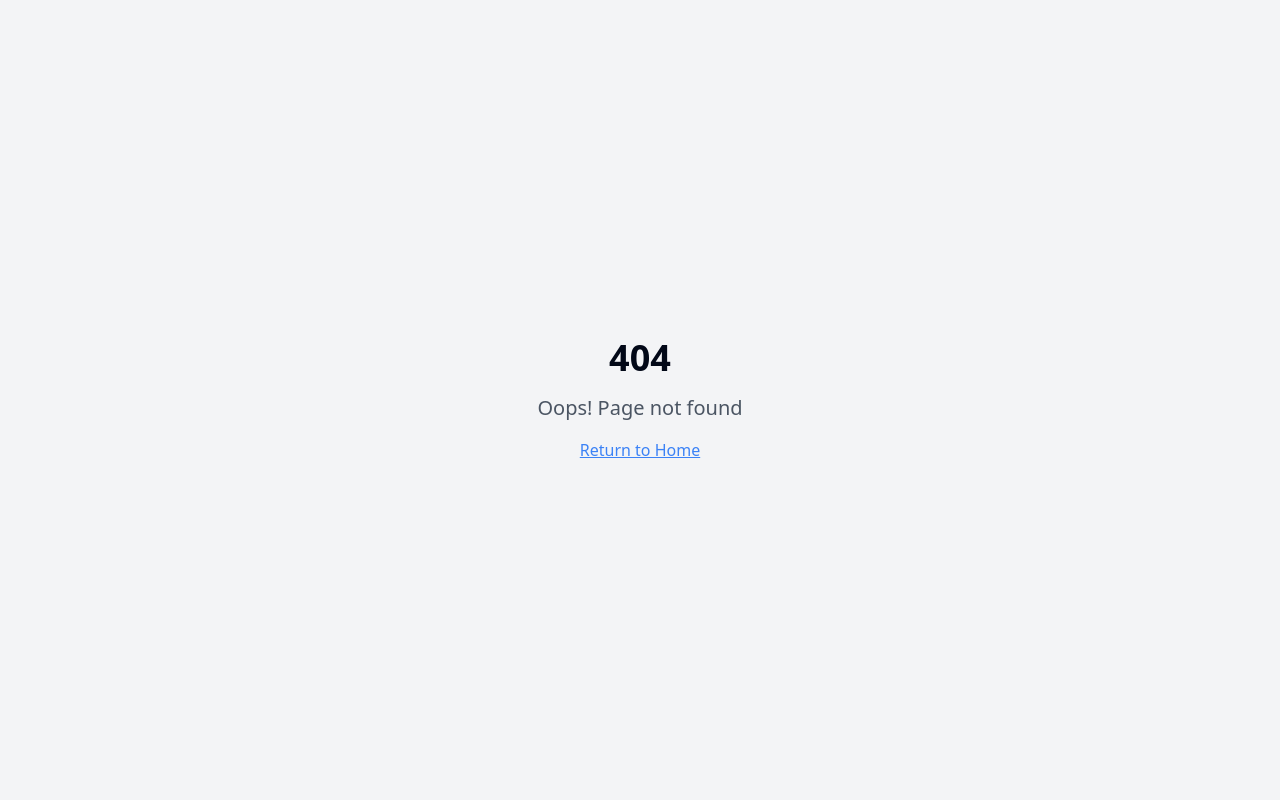
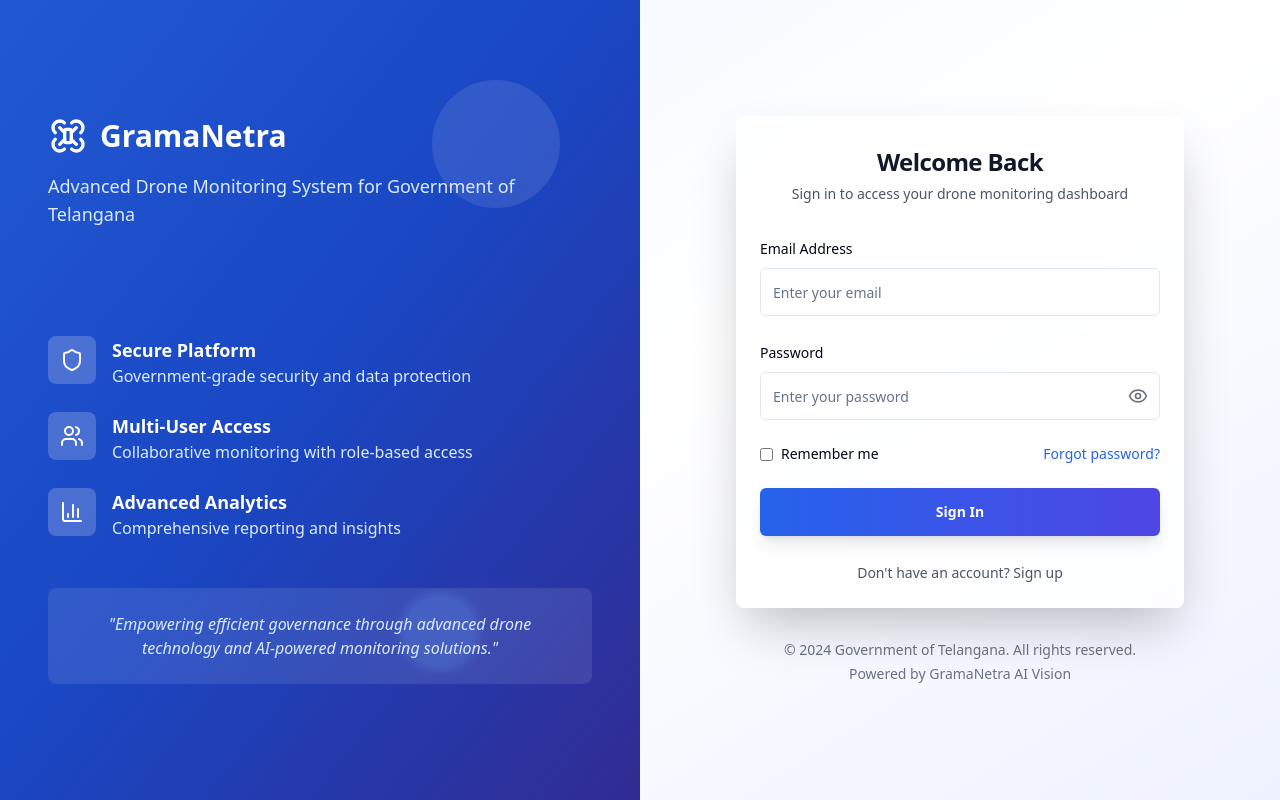
Before and after one commit to deekshitha7271/telangana-grama-netra, a React (Vite) app: page /auth in a window 1280 px wide. Before the commit this address had no page. Built offline with nearby package versions, Linux system fonts and the light colour scheme.

Commit message:
feat: Add authentication page
Adds a new authentication page with a beautiful and modern design.

```diff
--- a/src/App.tsx
+++ b/src/App.tsx
@@ -1,3 +1,4 @@
+
 import { Toaster } from "@/components/ui/toaster";
 import { Toaster as Sonner } from "@/components/ui/sonner";
 import { TooltipProvider } from "@/components/ui/tooltip";
@@ -8,6 +9,7 @@ import Index from "./pages/Index";
 import LiveDrone from "./pages/LiveDrone";
 import NotFound from "./pages/NotFound";
 import GramaNetraDemo from "./pages/GramaNetraDemo";
+import Auth from "./pages/Auth";
 
 const queryClient = new QueryClient();
 
@@ -20,6 +22,7 @@ const App = () => (
         <BrowserRouter>
           <Routes>
             <Route path="/" element={<Index />} />
+            <Route path="/auth" element={<Auth />} />
             <Route path="/live-drone" element={<LiveDrone />} />
             <Route path="/demo" element={<GramaNetraDemo />} />
             {/* ADD ALL CUSTOM ROUTES ABOVE THE CATCH-ALL "*" ROUTE */}
--- /dev/null
+++ b/src/pages/Auth.tsx
@@ -0,0 +1,236 @@
+
+import React, { useState } from 'react';
+import { Button } from "@/components/ui/button";
+import { Input } from "@/components/ui/input";
+import { Card, CardContent, CardDescription, CardHeader, CardTitle } from "@/components/ui/card";
+import { Label } from "@/components/ui/label";
+import { Eye, EyeOff, Drone, Shield, Users, BarChart3 } from "lucide-react";
+import { useNavigate } from "react-router-dom";
+
+const Auth = () => {
+  const [isLogin, setIsLogin] = useState(true);
+  const [showPassword, setShowPassword] = useState(false);
+  const [formData, setFormData] = useState({
+    email: '',
+    password: '',
+    confirmPassword: '',
+    fullName: ''
+  });
+  const navigate = useNavigate();
+
+  const handleSubmit = (e: React.FormEvent) => {
+    e.preventDefault();
+    // Mock authentication - in real app, this would connect to your auth system
+    console.log('Auth attempt:', { isLogin, formData });
+    // Navigate to main dashboard after successful auth
+    navigate('/');
+  };
+
+  const handleInputChange = (e: React.ChangeEvent<HTMLInputElement>) => {
+    setFormData(prev => ({
+      ...prev,
+      [e.target.name]: e.target.value
+    }));
+  };
+
+  const features = [
+    {
+      icon: Drone,
+      title: "Live Drone Monitoring",
+      description: "Real-time aerial surveillance and monitoring"
+    },
+    {
+      icon: Shield,
+      title: "Secure Platform",
+      description: "Government-grade security and data protection"
+    },
+    {
+      icon: Users,
+      title: "Multi-User Access",
+      description: "Collaborative monitoring with role-based access"
+    },
+    {
+      icon: BarChart3,
+      title: "Advanced Analytics",
+      description: "Comprehensive reporting and insights"
+    }
+  ];
+
+  return (
+    <div className="min-h-screen bg-gradient-to-br from-blue-50 via-white to-indigo-50 flex">
+      {/* Left Panel - Features */}
+      <div className="hidden lg:flex lg:w-1/2 bg-gradient-to-br from-blue-600 via-blue-700 to-indigo-800 p-12 flex-col justify-center relative overflow-hidden">
+        <div className="absolute inset-0 bg-black/10"></div>
+        <div className="relative z-10">
+          <div className="mb-8">
+            <div className="flex items-center mb-4">
+              <Drone className="h-10 w-10 text-white mr-3" />
+              <h1 className="text-3xl font-bold text-white">GramaNetra</h1>
+            </div>
+            <p className="text-blue-100 text-lg">
+              Advanced Drone Monitoring System for Government of Telangana
+            </p>
+          </div>
+
+          <div className="space-y-6">
+            {features.map((feature, index) => (
+              <div key={index} className="flex items-start space-x-4 animate-fade-in" style={{animationDelay: `${index * 0.2}s`}}>
+                <div className="bg-white/20 p-3 rounded-lg">
+                  <feature.icon className="h-6 w-6 text-white" />
+                </div>
+                <div>
+                  <h3 className="text-white font-semibold text-lg">{feature.title}</h3>
+                  <p className="text-blue-100">{feature.description}</p>
+                </div>
+              </div>
+            ))}
+          </div>
+
+          <div className="mt-12 p-6 bg-white/10 rounded-lg backdrop-blur-sm">
+            <p className="text-blue-100 italic text-center">
+              "Empowering efficient governance through advanced drone technology and AI-powered monitoring solutions."
+            </p>
+          </div>
+        </div>
+
+        {/* Floating elements for visual appeal */}
+        <div className="absolute top-20 right-20 w-32 h-32 bg-white/10 rounded-full animate-float"></div>
+        <div className="absolute bottom-32 right-40 w-20 h-20 bg-blue-400/20 rounded-full animate-float" style={{animationDelay: '2s'}}></div>
+      </div>
+
+      {/* Right Panel - Authentication Form */}
+      <div className="flex-1 flex items-center justify-center p-8">
+        <div className="w-full max-w-md">
+          <Card className="shadow-2xl border-0 bg-white/80 backdrop-blur-sm">
+            <CardHeader className="text-center pb-8">
+              <div className="flex justify-center mb-4 lg:hidden">
+                <Drone className="h-12 w-12 text-blue-600" />
+              </div>
+              <CardTitle className="text-2xl font-bold text-gray-900">
+                {isLogin ? 'Welcome Back' : 'Create Account'}
+              </CardTitle>
+              <CardDescription className="text-gray-600">
+                {isLogin
+                  ? 'Sign in to access your drone monitoring dashboard'
+                  : 'Join the GramaNetra monitoring platform'
+                }
+              </CardDescription>
+            </CardHeader>
+
+            <CardContent>
+              <form onSubmit={handleSubmit} className="space-y-6">
+                {!isLogin && (
+                  <div className="space-y-2">
+                    <Label htmlFor="fullName">Full Name</Label>
+                    <Input
+                      id="fullName"
+                      name="fullName"
+                      type="text"
+                      placeholder="Enter your full name"
+                      value={formData.fullName}
+                      onChange={handleInputChange}
+                      required
+                      className="h-12"
+                    />
+                  </div>
+                )}
+
+                <div className="space-y-2">
+                  <Label htmlFor="email">Email Address</Label>
+                  <Input
+                    id="email"
+                    name="email"
+                    type="email"
+                    placeholder="Enter your email"
+                    value={formData.email}
+                    onChange={handleInputChange}
+                    required
+                    className="h-12"
+                  />
+                </div>
+
+                <div className="space-y-2">
+                  <Label htmlFor="password">Password</Label>
+                  <div className="relative">
+                    <Input
+                      id="password"
+                      name="password"
+                      type={showPassword ? "text" : "password"}
+                      placeholder="Enter your password"
+                      value={formData.password}
+                      onChange={handleInputChange}
+                      required
+                      className="h-12 pr-10"
+                    />
+                    <button
+                      type="button"
+                      onClick={() => setShowPassword(!showPassword)}
+                      className="absolute right-3 top-1/2 transform -translate-y-1/2 text-gray-500 hover:text-gray-700"
+                    >
+                      {showPassword ? <EyeOff className="h-5 w-5" /> : <Eye className="h-5 w-5" />}
+                    </button>
+                  </div>
+                </div>
+
+                {!isLogin && (
+                  <div className="space-y-2">
+                    <Label htmlFor="confirmPassword">Confirm Password</Label>
+                    <Input
+                      id="confirmPassword"
+                      name="confirmPassword"
+                      type="password"
+                      placeholder="Confirm your password"
+                      value={formData.confirmPassword}
+                      onChange={handleInputChange}
+                      required
+                      className="h-12"
+                    />
+                  </div>
+                )}
+
+                {isLogin && (
+                  <div className="flex items-center justify-between">
+                    <label className="flex items-center space-x-2 text-sm">
+                      <input type="checkbox" className="rounded border-gray-300" />
+                      <span>Remember me</span>
+                    </label>
+                    <button type="button" className="text-sm text-blue-600 hover:text-blue-800">
+                      Forgot password?
+                    </button>
+                  </div>
+                )}
+
+                <Button
+                  type="submit"
+                  className="w-full h-12 bg-gradient-to-r from-blue-600 to-indigo-600 hover:from-blue-700 hover:to-indigo-700 text-white font-semibold shadow-lg"
+                >
+                  {isLogin ? 'Sign In' : 'Create Account'}
+                </Button>
+
+                <div className="text-center">
+                  <button
+                    type="button"
+                    onClick={() => setIsLogin(!isLogin)}
+                    className="text-sm text-gray-600 hover:text-gray-900"
+                  >
+                    {isLogin
+                      ? "Don't have an account? Sign up"
+                      : "Already have an account? Sign in"
+                    }
+                  </button>
+                </div>
+              </form>
+            </CardContent>
+          </Card>
+
+          <div className="mt-8 text-center text-sm text-gray-500">
+            <p>© 2024 Government of Telangana. All rights reserved.</p>
+            <p className="mt-1">Powered by GramaNetra AI Vision</p>
+          </div>
+        </div>
+      </div>
+    </div>
+  );
+};
+
+export default Auth;
```
